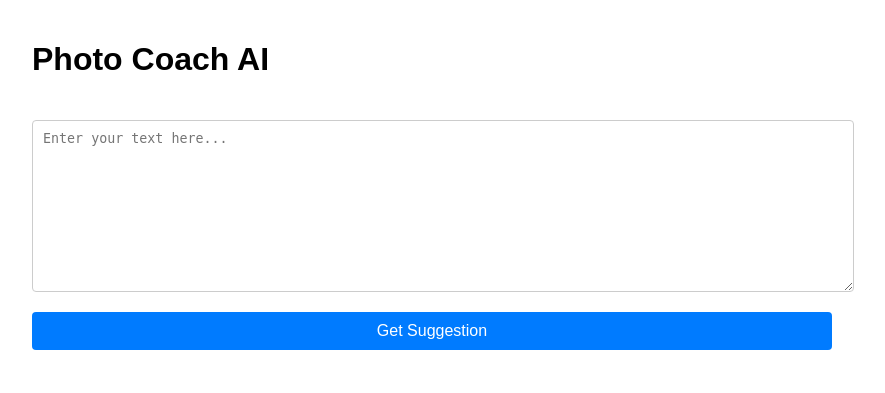
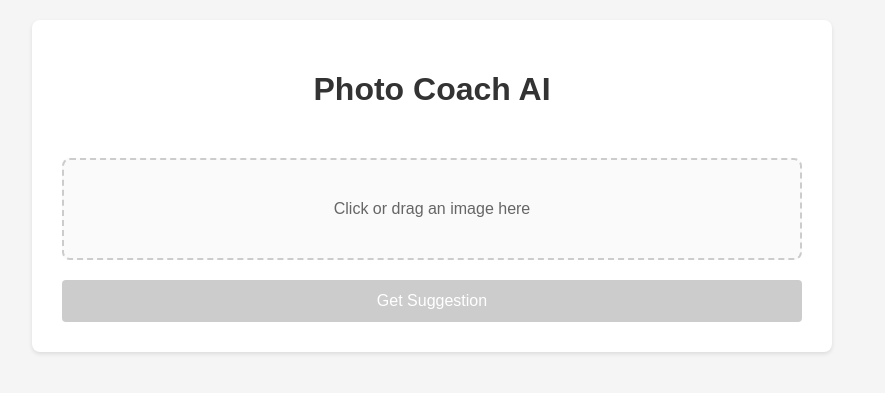
Before and after one commit to aashritluthra/photo-coach-ai-backend, a Django app: page /suggestions/ in a window 1280 px wide. Shown: the top 393 px of the page, without its empty margins (208-1093 px from the left). Run offline with Django 4.2, Linux system fonts and the light colour scheme.

Commit message:
add suggestions layer

```diff
--- a/photo_coach_ai_backend/settings.py
+++ b/photo_coach_ai_backend/settings.py
@@ -56,7 +56,7 @@ ROOT_URLCONF = 'photo_coach_ai_backend.urls'
 TEMPLATES = [
     {
         'BACKEND': 'django.template.backends.django.DjangoTemplates',
-        'DIRS': [],
+        'DIRS': [os.path.join(BASE_DIR, 'suggestions', 'templates')],
         'APP_DIRS': True,
         'OPTIONS': {
             'context_processors': [
--- a/requirements.txt
+++ b/requirements.txt
@@ -1,3 +1,4 @@
 django>=4.2.19
 google-generativeai>=0.3.2
 python-dotenv>=1.0.0
+Pillow>=10.0.0
--- a/suggestions/templates/suggestions/index.html
+++ b/suggestions/templates/suggestions/index.html
@@ -1,3 +1,5 @@
+<!--BOILER PLATE FRONTEND CODE-->
+
 <!DOCTYPE html>
 <html>
 <head>
@@ -8,77 +10,177 @@
             max-width: 800px;
             margin: 0 auto;
             padding: 20px;
+            background-color: #f5f5f5;
         }
         .container {
             display: flex;
             flex-direction: column;
             gap: 20px;
+            background-color: white;
+            padding: 30px;
+            border-radius: 8px;
+            box-shadow: 0 2px 4px rgba(0,0,0,0.1);
         }
-        textarea {
-            width: 100%;
-            height: 150px;
-            padding: 10px;
-            border: 1px solid #ccc;
+        h1 {
+            color: #333;
+            text-align: center;
+            margin-bottom: 30px;
+        }
+        .upload-area {
+            border: 2px dashed #ccc;
+            border-radius: 8px;
+            padding: 40px;
+            text-align: center;
+            cursor: pointer;
+            transition: all 0.3s ease;
+            background-color: #fafafa;
+        }
+        .upload-area:hover, .upload-area.dragover {
+            border-color: #007bff;
+            background-color: #f0f7ff;
+        }
+        .upload-area p {
+            margin: 0;
+            color: #666;
+            font-size: 16px;
+        }
+        .upload-area img {
+            max-width: 100%;
+            max-height: 300px;
+            margin-top: 20px;
             border-radius: 4px;
-            resize: vertical;
+            box-shadow: 0 2px 4px rgba(0,0,0,0.1);
         }
         button {
-            padding: 10px 20px;
+            padding: 12px 24px;
             background-color: #007bff;
             color: white;
             border: none;
             border-radius: 4px;
             cursor: pointer;
             font-size: 16px;
+            transition: background-color 0.3s ease;
+            width: 100%;
         }
         button:hover {
             background-color: #0056b3;
         }
+        button:disabled {
+            background-color: #cccccc;
+            cursor: not-allowed;
+        }
         #result {
             margin-top: 20px;
-            padding: 15px;
+            padding: 20px;
             border: 1px solid #ddd;
             border-radius: 4px;
             display: none;
+            background-color: #f8f9fa;
+            font-size: 16px;
+            line-height: 1.5;
         }
         .loading {
             display: none;
             margin-top: 20px;
+            text-align: center;
+            color: #666;
+        }
+        #fileInput {
+            display: none;
+        }
+        .error {
+            color: #dc3545;
+            margin-top: 10px;
+            display: none;
         }
     </style>
 </head>
 <body>
     <div class="container">
         <h1>Photo Coach AI</h1>
-        <textarea id="textInput" placeholder="Enter your text here..."></textarea>
-        <button onclick="getSuggestion()">Get Suggestion</button>
-        <div id="loading" class="loading">Getting suggestion...</div>
+        <div class="upload-area" id="dropZone" onclick="document.getElementById('fileInput').click()">
+            <p>Click or drag an image here</p>
+            <input type="file" id="fileInput" accept="image/*" onchange="handleImageUpload(event)">
+            <img id="preview" style="display: none;">
+        </div>
+        <div id="error" class="error"></div>
+        <button onclick="getSuggestion()" id="submitBtn" disabled>Get Suggestion</button>
+        <div id="loading" class="loading">Analyzing image...</div>
         <div id="result"></div>
     </div>
 
     <script>
+        let selectedImage = null;
+        const dropZone = document.getElementById('dropZone');
+        const fileInput = document.getElementById('fileInput');
+        const errorDiv = document.getElementById('error');
+
+        // Drag and drop handlers
+        dropZone.addEventListener('dragover', (e) => {
+            e.preventDefault();
+            dropZone.classList.add('dragover');
+        });
+
+        dropZone.addEventListener('dragleave', () => {
+            dropZone.classList.remove('dragover');
+        });
+
+        dropZone.addEventListener('drop', (e) => {
+            e.preventDefault();
+            dropZone.classList.remove('dragover');
+            const file = e.dataTransfer.files[0];
+            if (file && file.type.startsWith('image/')) {
+                handleFile(file);
+            } else {
+                showError('Please upload an image file');
+            }
+        });
+
+        function handleImageUpload(event) {
+            const file = event.target.files[0];
+            if (file) {
+                handleFile(file);
+            }
+        }
+
+        function handleFile(file) {
+            const reader = new FileReader();
+            reader.onload = function(e) {
+                const preview = document.getElementById('preview');
+                preview.src = e.target.result;
+                preview.style.display = 'block';
+                selectedImage = file;
+                document.getElementById('submitBtn').disabled = false;
+                errorDiv.style.display = 'none';
+            }
+            reader.readAsDataURL(file);
+        }
+
+        function showError(message) {
+            errorDiv.textContent = message;
+            errorDiv.style.display = 'block';
+        }
+
         async function getSuggestion() {
-            const textInput = document.getElementById('textInput');
+            if (!selectedImage) {
+                showError('Please select an image first');
+                return;
+            }
+
             const loading = document.getElementById('loading');
             const result = document.getElementById('result');
 
-            if (!textInput.value.trim()) {
-                alert('Please enter some text');
-                return;
-            }
-
             loading.style.display = 'block';
             result.style.display = 'none';
+            errorDiv.style.display = 'none';
 
             try {
+                const formData = new FormData();
+                formData.append('image', selectedImage);
+
                 const response = await fetch('/suggestions/', {
                     method: 'POST',
-                    headers: {
-                        'Content-Type': 'application/json'
-                    },
-                    body: JSON.stringify({
-                        text: textInput.value
-                    })
+                    body: formData
                 });
 
                 const data = await response.json();
@@ -87,10 +189,10 @@
                     result.textContent = data.suggestion;
                     result.style.display = 'block';
                 } else {
-                    alert(data.error || 'An error occurred');
+                    showError(data.error || 'An error occurred');
                 }
             } catch (error) {
-                alert('An error occurred while getting the suggestion');
+                showError('An error occurred while analyzing the image');
                 console.error('Error:', error);
             } finally {
                 loading.style.display = 'none';
--- a/suggestions/views.py
+++ b/suggestions/views.py
@@ -7,47 +7,55 @@ from django.conf import settings
 from django.shortcuts import render
 from django.views.decorators.csrf import csrf_exempt
 from django.utils.decorators import method_decorator
+from PIL import Image
+import io
 
 # Configure the Gemini API
 genai.configure(api_key=settings.GEMINI_API_KEY)
-model = genai.GenerativeModel('gemini-2.0-flash')
+model = genai.GenerativeModel('gemini-2.0-flash')  # Using vision model, can tweak if necessary
 
+# exempt this view from csrf protection
 @method_decorator(csrf_exempt, name='dispatch')
 class SuggestionsView(View):
+    # render the index.html template
     def get(self, request):
         return render(request, 'suggestions/index.html')
 
+    # handle the post request, currently only handles image processing, no text processing
     def post(self, request):
         try:
-            # Parse the JSON request body
-            data = json.loads(request.body)
-            text = data.get('text')
-
-            if not text:
+            if 'image' not in request.FILES:
                 return JsonResponse(
-                    {"error": "No text provided"},
+                    {"error": "No image provided"},
                     status=400
                 )
 
-            # Create a prompt that requests a structured, concise response
-            prompt = f"""Given this text: "{text}"
-            Provide a structured response in exactly 6 words or less.
-            Format: "Category: Response"
-            Example: "Style: Minimalist and clean"
-            """
+            # Get the uploaded image
+            image_file = request.FILES['image']
 
-            # Generate response using Gemini
-            response = model.generate_content(prompt)
+            # Convert the image to PIL Image
+            image = Image.open(image_file)
+
+            # Create a prompt that requests a structured, concise response, need to tweak this
+            prompt = """ This is a snapshot of a photograph I am taking. Give me actionable photography
+            suggestions with a focus on composition, lighting, or style aspects in a concise response. This
+            suggestion will be used to help me improve my photography skills and will show on the user's
+            screen while taking the photograph. The suggestion should be concise with a maximum of 6 words.
+            The suggestion should focus on what the user can tweak about the picture. I.e. ISO, white balance,
+            composure, focus, aperture, shutter speed. The suggestion should be simple and something an amateur
+            photographer or smart phone user can understand. Tell the user exactly which setting to change.
+            Dont tell me anything apart from the suggestion.
+            Format: "Actionable Suggestion while taking the photograph"
+            Example: "Move closer to the subject".
+            Example 2: "Lower the white balance a bit"""
+
+            # Generate response using Gemini Vision
+            response = model.generate_content([prompt, image])
 
             return JsonResponse({
                 "suggestion": response.text
             })
 
-        except json.JSONDecodeError:
-            return JsonResponse(
-                {"error": "Invalid JSON"},
-                status=400
-            )
         except Exception as e:
             print(f"Error details: {str(e)}")
             return JsonResponse(
```
